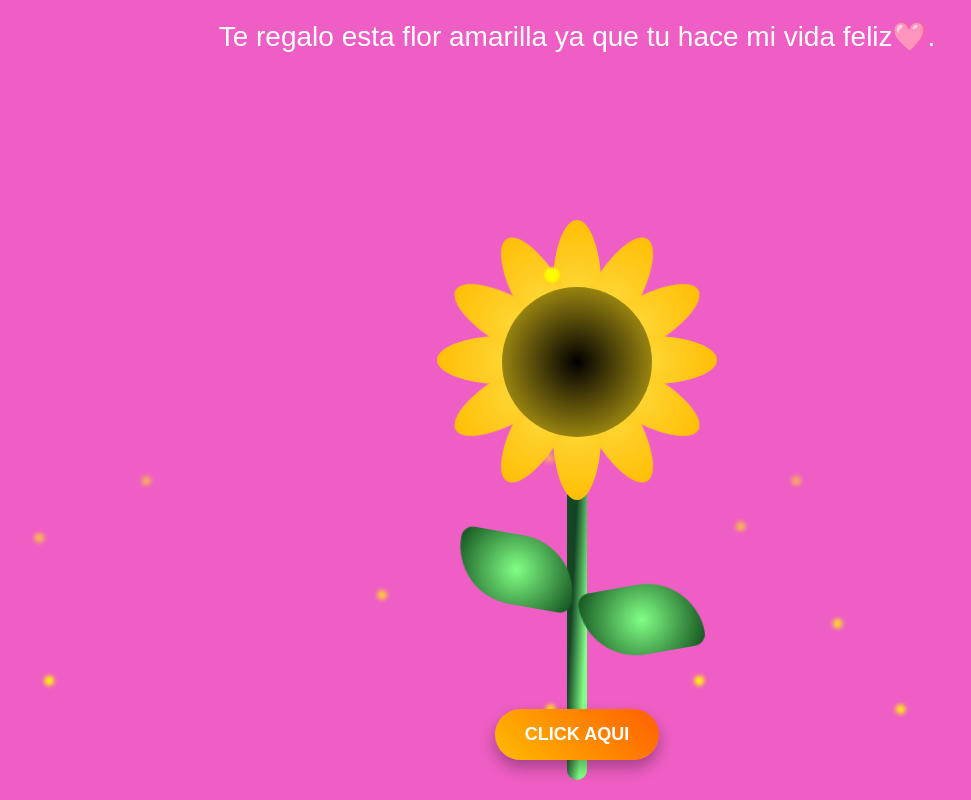
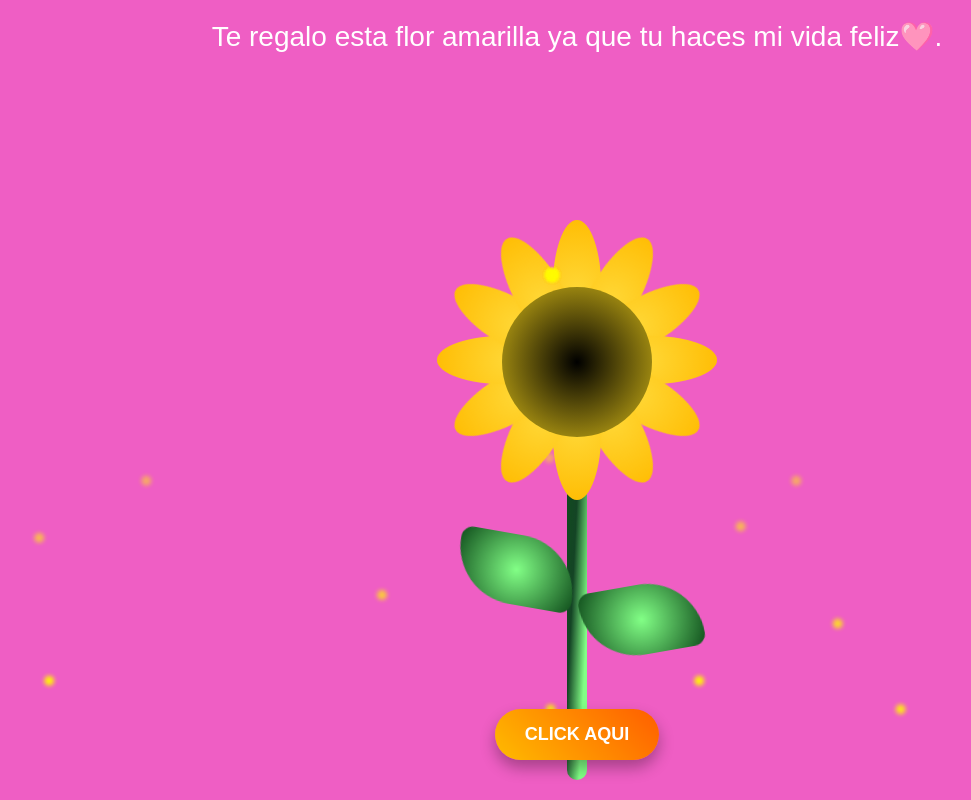
Before and after one commit to 1yxss/Amarilla, a plain HTML site: page flower.html in a window 1280 px wide. Shown: the whole page, without its empty margins (63-1034 px from the left). Drawn offline with Linux system fonts and the light colour scheme.

Commit message:
flower.html

```diff
--- a/flower.html
+++ b/flower.html
@@ -383,7 +383,7 @@
       id="id_audio"
       src="The Rains of Castamere (Red Wedding Version).mp3"
     ></audio>
-    <h1>Te regalo esta flor amarilla ya que tu hace mi vida feliz🩷.</h1>
+    <h1>Te regalo esta flor amarilla ya que tu haces mi vida feliz🩷.</h1>
     <div class="sunflower">
       <div class="flower_wrapper">
         <div class="flower_stem"></div>
@@ -437,4 +437,5 @@
       }
     </script>
   </body>
+
 </html>
```
